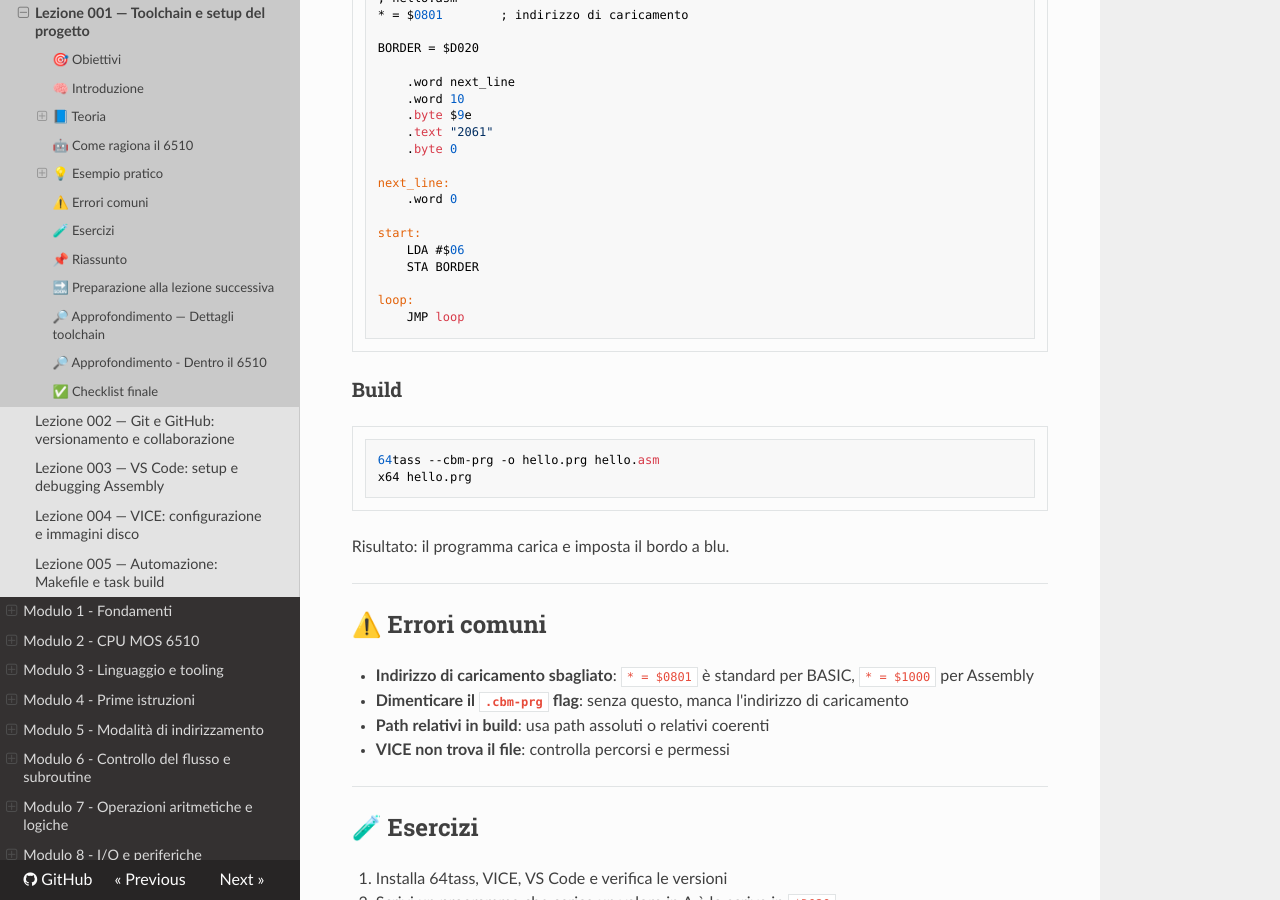
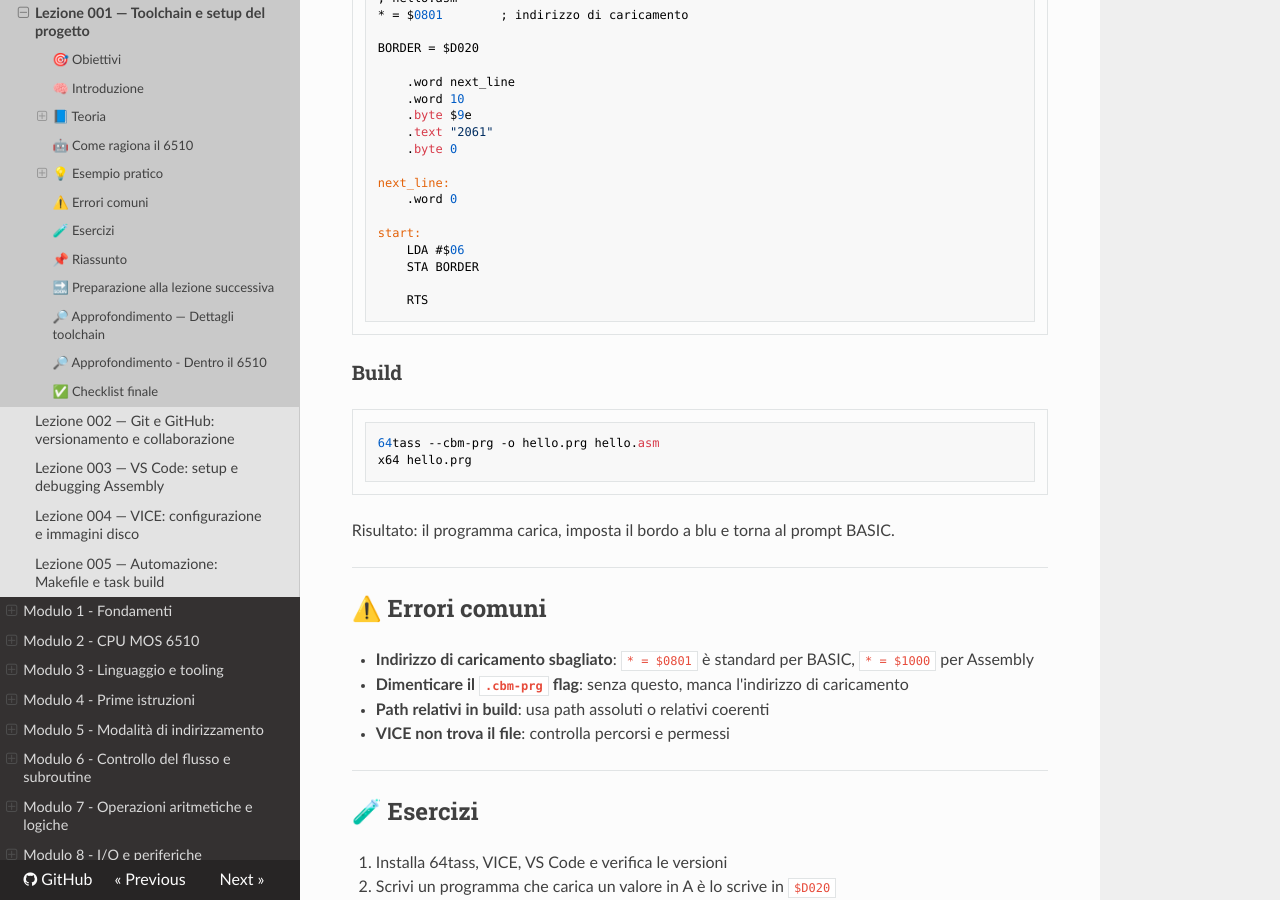
Before and after one commit to quelo1972/c64-assembly-course, an MkDocs documentation site: the page built from docs/modules/modulo-0/lessons/001-toolchain-setup.md, in a window 1280 px wide and 900 px high, scrolled down 2200 px. Built offline with MkDocs 1.6.1, drawn with Linux system fonts in a browser that asks for light colours; nearby versions of some CDN libraries.

Commit message:
fix(lesson1): return to BASIC after SYS

````diff
--- a/docs/modules/modulo-0/lessons/001-toolchain-setup.md
+++ b/docs/modules/modulo-0/lessons/001-toolchain-setup.md
@@ -108,8 +108,7 @@ start:
     LDA #$06
     STA BORDER
 
-loop:
-    JMP loop
+    RTS
 ```
 
 ### Build
@@ -119,7 +118,7 @@ loop:
 x64 hello.prg
 ```
 
-Risultato: il programma carica e imposta il bordo a blu.
+Risultato: il programma carica, imposta il bordo a blu e torna al prompt BASIC.
 
 ---
 
````
Also changed, not shown: 1 other file.
